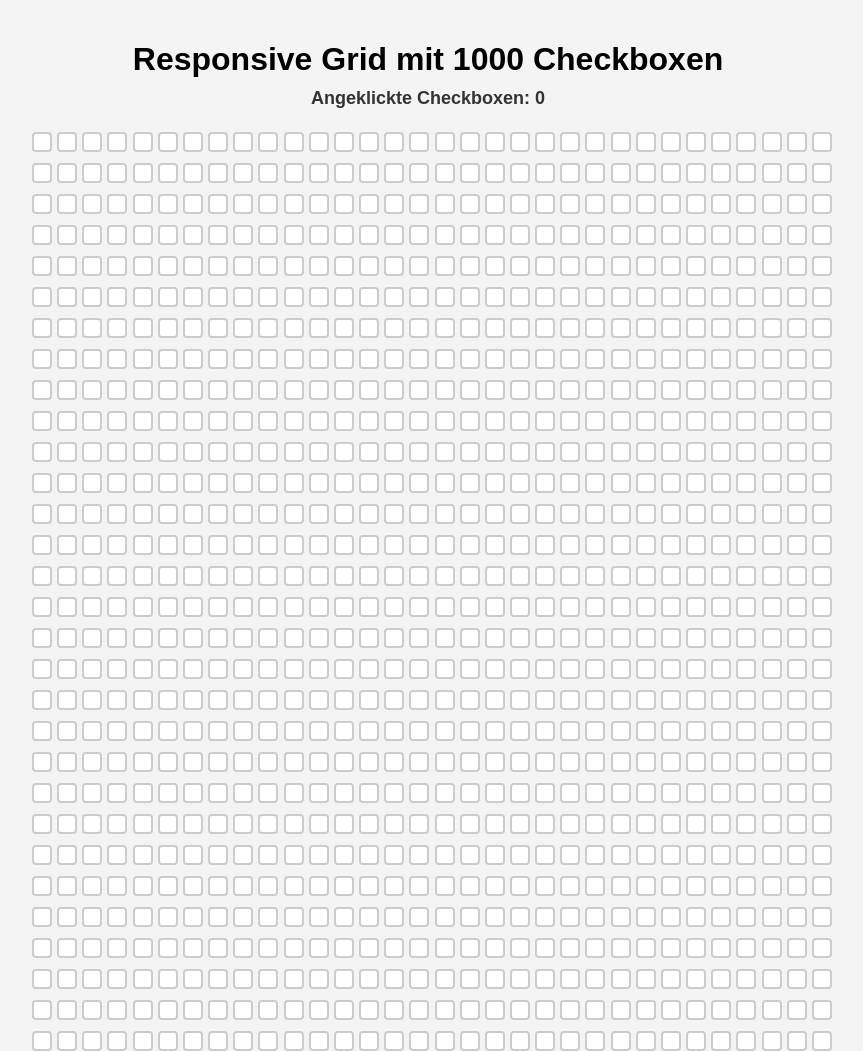
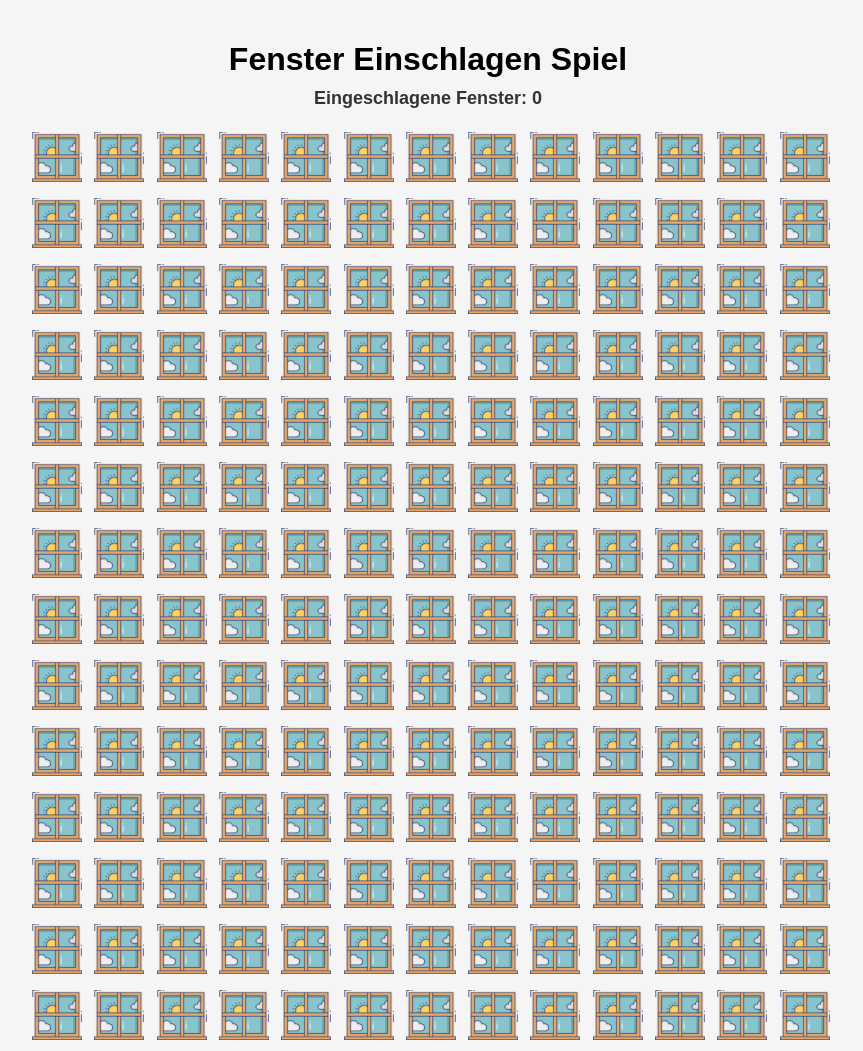
Before and after one commit to cmgoersch/checkbox_party, a website: page index.html in a window 1280 px wide. Shown: the top 1051 px of the page, without its empty margins (212-1075 px from the left). Drawn offline with Linux system fonts and the light colour scheme.

Commit message:
windows works

```diff
--- a/index.html
+++ b/index.html
@@ -3,15 +3,14 @@
 <head>
     <meta charset="UTF-8">
     <meta name="viewport" content="width=device-width, initial-scale=1.0">
-    <title>Responsive Grid mit 1000 Checkboxen</title>
+    <title>Fenster Einschlagen</title>
     <link rel="stylesheet" href="style.css">
 </head>
 <body>
-    <h1>Responsive Grid mit 1000 Checkboxen</h1>
-    <p id="counter">Angeklickte Checkboxen: 0</p>
+    <h1>Fenster Einschlagen Spiel</h1>
+    <p id="counter">Eingeschlagene Fenster: 0</p>
     <div class="grid-container" id="grid-container"></div>
     <button id="clear-button">Clear All</button>
-
     <script src="script.js"></script>
 </body>
 </html>
--- a/script.js
+++ b/script.js
@@ -6,16 +6,32 @@ let clickedCount = 0;
 // Lade den gespeicherten Zustand der Checkboxen aus dem LocalStorage
 const savedState = JSON.parse(localStorage.getItem('checkboxStates')) || [];
 
-// Erstelle die Checkboxen und wende den gespeicherten Zustand an
-for (let i = 0; i < 1000; i++) {
+// Funktion zum Erstellen einer Checkbox
+function createCheckbox(index) {
     const checkbox = document.createElement('input');
     checkbox.type = 'checkbox';
     checkbox.className = 'checkbox';
-    checkbox.dataset.index = i; // Speichert den Index als Attribut für die Identifikation
 
-    // Wenn ein gespeicherter Zustand vorhanden ist, Checkbox entsprechend setzen
-    if (savedState[i]) {
+    // Entferne Standarddarstellung der Checkbox
+    checkbox.style.appearance = 'none'; // Set appearance: none to hide default checkbox
+    checkbox.style.webkitAppearance = 'none';
+    checkbox.style.mozAppearance = 'none';
+    checkbox.style.border = 'none'; // Entferne Rahmen, falls vorhanden
+
+    // Füge das Hintergrundbild hinzu (falls CSS nicht greift)
+    checkbox.style.background = "url('img/window-icon.png') center center no-repeat";
+    checkbox.style.backgroundSize = "contain";
+    checkbox.style.width = '50px';
+    checkbox.style.height = '50px';
+
+    // Setze den benutzerdefinierten Cursor
+    checkbox.style.cursor = "url('img/hammer-icon-2.png'), auto";
+
+    // Wenn ein gespeicherter Zustand vorhanden ist, Checkbox ausblenden
+    if (savedState[index]) {
         checkbox.checked = true;
+        checkbox.style.transform = 'translateY(100px)';
+        checkbox.style.opacity = '0';
         clickedCount++;
     }
 
@@ -23,30 +39,47 @@ for (let i = 0; i < 1000; i++) {
     checkbox.addEventListener('change', () => {
         if (checkbox.checked) {
             clickedCount++;
+            // Übergang auslösen
+            checkbox.style.transform = 'translateY(100px)';
+            checkbox.style.opacity = '0';
         } else {
             clickedCount--;
+            // Zurücksetzen des Übergangs
+            checkbox.style.transform = 'none';
+            checkbox.style.opacity = '1';
         }
-        counter.textContent = `Angeklickte Checkboxen: ${clickedCount}`;
+        counter.textContent = `Eingeschlagene Fenster: ${clickedCount}`;
 
         // Speichere den aktuellen Zustand aller Checkboxen
-        savedState[i] = checkbox.checked;
+        savedState[index] = checkbox.checked;
         localStorage.setItem('checkboxStates', JSON.stringify(savedState));
     });
 
+    return checkbox;
+}
+
+// Erstelle die Checkboxen und wende den gespeicherten Zustand an
+for (let i = 0; i < 1000; i++) {
+    const checkbox = createCheckbox(i);
     gridContainer.appendChild(checkbox);
 }
 
 // Aktualisiere den Counter beim Laden der Seite
-counter.textContent = `Angeklickte Checkboxen: ${clickedCount}`;
+counter.textContent = `Eingeschlagene Fenster: ${clickedCount}`;
 
 // Funktion für den Clear-All-Button
 clearButton.addEventListener('click', () => {
     // Setze alle Checkboxen zurück
     const checkboxes = document.querySelectorAll('.checkbox');
-    checkboxes.forEach(checkbox => checkbox.checked = false);
+    checkboxes.forEach((checkbox, index) => {
+        checkbox.checked = false;
+        checkbox.style.transform = 'none';
+        checkbox.style.opacity = '1';
+        savedState[index] = false; // Setze den gespeicherten Zustand zurück
+    });
 
     // Setze Counter und LocalStorage zurück
     clickedCount = 0;
-    counter.textContent = `Angeklickte Checkboxen: ${clickedCount}`;
-    localStorage.removeItem('checkboxStates'); // Lösche gespeicherten Zustand
+    counter.textContent = `Eingeschlagene Fenster: ${clickedCount}`;
+    localStorage.setItem('checkboxStates', JSON.stringify(savedState)); // Speichere den leeren Zustand
 });
--- a/style.css
+++ b/style.css
@@ -2,47 +2,37 @@ body {
     font-family: Arial, sans-serif;
     margin: 0;
     padding: 20px;
-    background-color: #f4f4f4;
+    background-color: #f5f5f5;
     text-align: center;
+    cursor: url("img/hammer-icon-2.png"), auto;
 }
 
 .grid-container {
     display: grid;
-    grid-template-columns: repeat(auto-fit, minmax(20px, 1fr));
-    grid-gap: 5px;
+    grid-template-columns: repeat(auto-fit, minmax(50px, 1fr));
+    grid-gap: 10px;
     margin: 20px auto;
     width: 90%;
     max-width: 800px;
 }
 
 .checkbox {
-    width: 20px;
-    height: 20px;
-    appearance: none;
-    border: 2px solid #ccc;
-    border-radius: 4px;
-    outline: none;
-    cursor: pointer;
-    background-color: #fff;
-    transition: all 0.3s ease;
+    cursor: url("img/hammer-icon-2.png"), auto;
+    width: 50px;
+    height: 50px;
+    background: url("img/window-icon.png") center center no-repeat;
+    background-size: contain;
+    transition: transform 0.5s ease, opacity 0.5s ease; /* Übergang */
 }
 
 .checkbox:checked {
-    border-color: #007BFF;
-    background-color: #007BFF;
-}
-
-.checkbox:checked::before {
-    content: '✔';
-    display: flex;
-    justify-content: center;
-    align-items: center;
-    color: #fff;
-    font-size: 14px;
+    transform: translateY(100px); /* Nach unten verschieben */
+    opacity: 0; /* Unsichtbar machen */
 }
 
 .checkbox:hover {
-    border-color: #007BFF;
+    transform: scale(1.4); /* Vergrößerung beim Hover */
+    transition: transform 0.3s ease;
 }
 
 h1 {
@@ -64,10 +54,10 @@ h1 {
     color: #fff;
     border: none;
     border-radius: 5px;
-    cursor: pointer;
+    cursor: pointer; /* Standard-Cursor für den Button */
     display: block;
 }
 
 #clear-button:hover {
-    background-color: #ff1a1a;
+    background-color: #ff1a1a; /* Button wird dunkler beim Hover */
 }
```
Also changed, not shown: img/hammer-icon-2.png (added), img/hammer-icon.png (added), img/window-icon.png (added).
